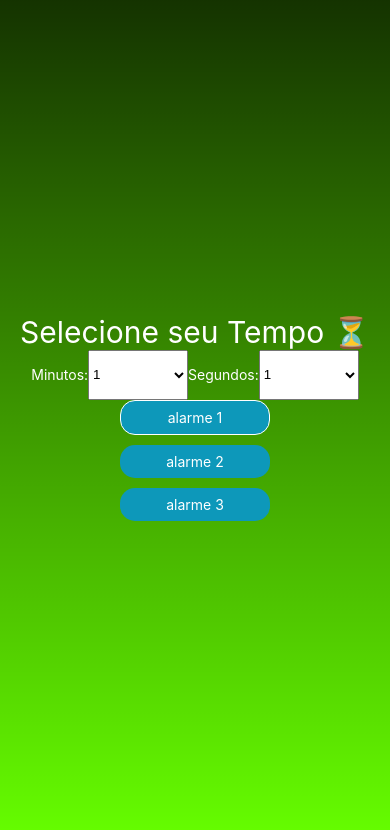
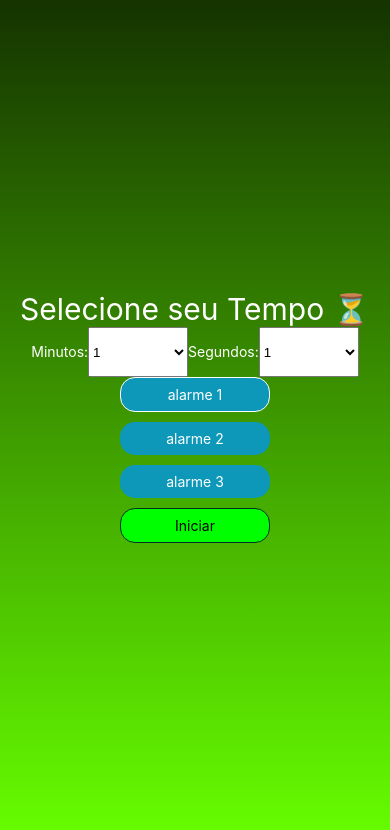
Before and after one commit to AlexandreLiberatto/app-timer, a React Native app: screen / in a window 390 px wide. Shown: the top 830 px of the page. Built offline with nearby package versions, Linux system fonts and the light colour scheme.

Commit message:
Criando botão para inciar e aba começou...

```diff
--- a/App.js
+++ b/App.js
@@ -8,9 +8,9 @@ export default function App() {
 
   console.disableYellowBox = true;
 
+  const [estado, setarEstado] = useState('selecionar');
   const [segundos, setarSegundos] = useState(0);
   const [minutos, setarMinutos] = useState(0);
-
   const [alarmeSound, setarAlarmeSound] = useState([
     {
       id:1,
@@ -48,6 +48,8 @@ export default function App() {
     setarAlarmeSound(alarmesTemp);
   }
 
+  if(estado == 'selecionar'){
+
   return (
     <View style={styles.container}>
        <StatusBar style="auto" />
@@ -71,7 +73,7 @@ export default function App() {
       >
         { numeros.map(function(val){
           return(
-          <Picker.Item style={{color:'white'}} label={val.toString()} value={val.toString()} />
+          <Picker.Item label={val.toString()} value={val.toString()} />
          )
         })
         }
@@ -84,7 +86,7 @@ export default function App() {
       >
         { numeros.map(function(val){
           return(
-          <Picker.Item style={{color:'white'}} label={val.toString()} value={val.toString()} />
+          <Picker.Item label={val.toString()} value={val.toString()} />
          )
         })
         }
@@ -108,9 +110,22 @@ export default function App() {
         })}
 
       </View>
+        <TouchableOpacity onPress={()=>setarEstado('iniciar')} style={styles.btnIniciar}>
+          <Text>Iniciar</Text>
+        </TouchableOpacity>
+    </View>
 
-    </View>
   );
+} else if (estado === 'iniciar') {
+  // TODO: na próxima aula trabalharemos a lógica do timer/contador
+  return(
+  <View>
+    <Text>🏃‍♂️💨💨💨</Text>
+  </View>
+  );
+}
+
+return null;
 }
 
 const styles = StyleSheet.create({
@@ -137,5 +152,15 @@ const styles = StyleSheet.create({
     alignItems: 'center',
     borderColor:'white',
     borderWidth:1
+  },
+  btnIniciar: {
+    marginBottom:10,
+    width:150,
+    padding:8,
+    backgroundColor:'#00FF00',
+    borderRadius:15,
+    alignItems: 'center',
+    borderColor:'#013220',
+    borderWidth:1
   }
 });
```
